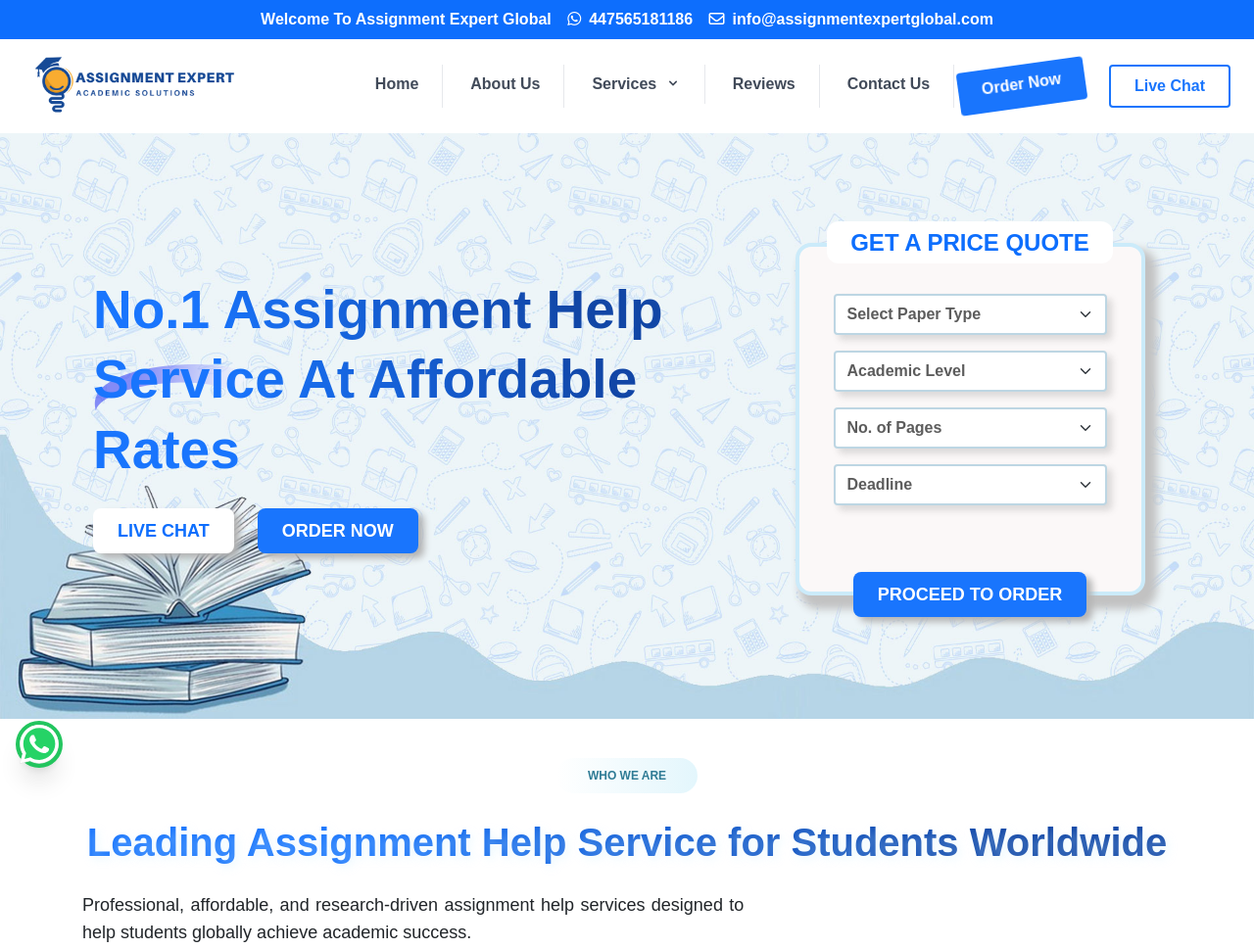
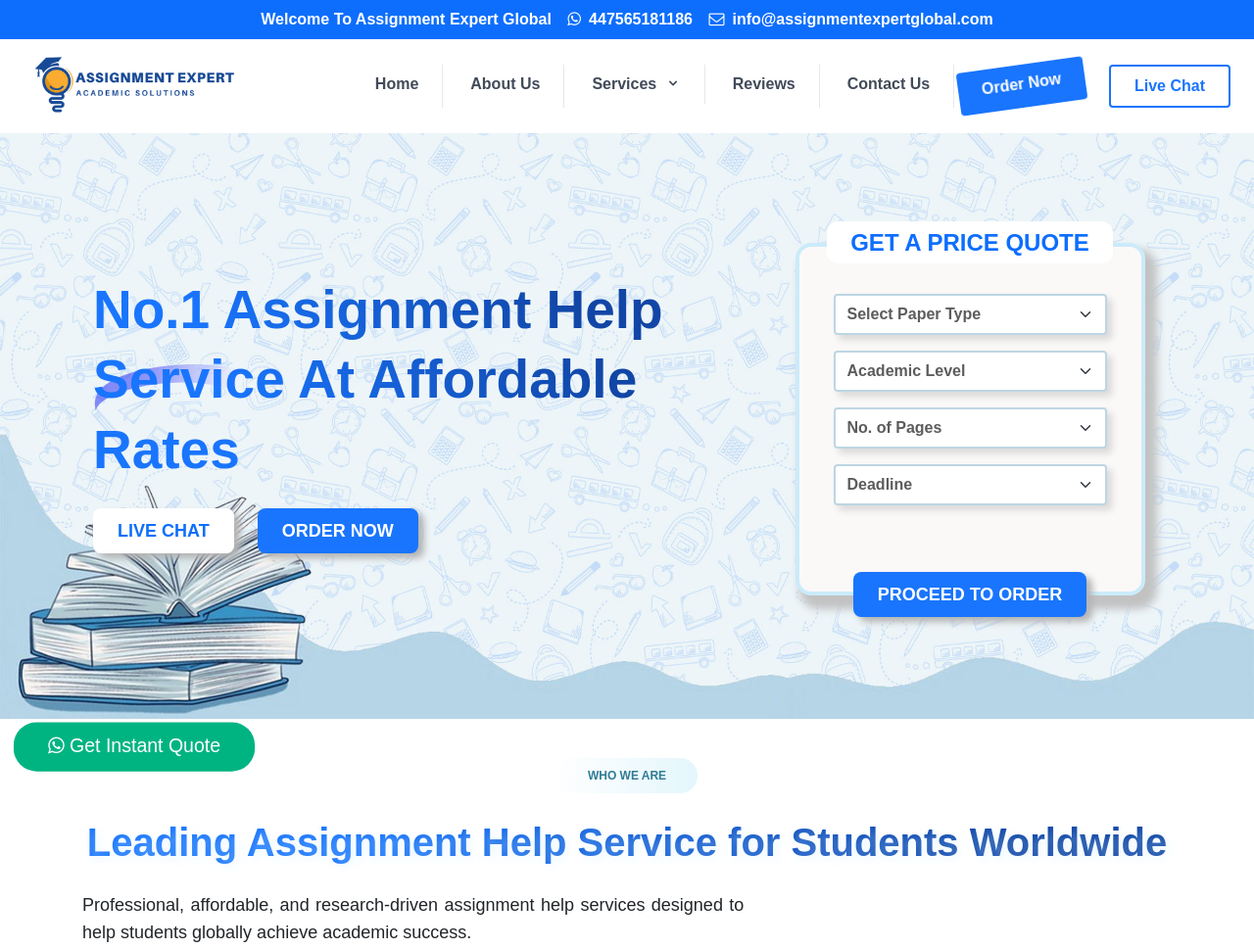
Before and after one commit to shiftuptech/assignmentexpertglobal, a PHP site: page / in a window 1280 px wide. Shown: the top 969 px of the page at 98% size. Run offline with PHP 8.4, Linux system fonts and the light colour scheme; some libraries are stand-ins or nearby versions.

Commit message:
icons and whatsapp integration

```diff
--- a/about-us.html
+++ b/about-us.html
@@ -74,7 +74,7 @@
     </style>
 
 
-    <script src="https://kit.fontawesome.com/2c6b599d00.js" crossorigin="anonymous"></script>
+    <link rel="stylesheet" href="https://cdnjs.cloudflare.com/ajax/libs/font-awesome/4.7.0/css/font-awesome.min.css">
 
 
     <script defer src="https://unpkg.com/alpinejs@3.2.4/dist/cdn.min.js"></script>
--- a/css/frontend-customcss.css
+++ b/css/frontend-customcss.css
@@ -195,3 +195,43 @@
 li.human-writing__item.fw-medium.d-flex.flex-ai-c {
     margin: 15px 0px;
 }
+.fixed-btn {
+    position: fixed;
+    left: 17px;
+    bottom: 14px;
+    z-index: 10;
+    background: #00b482;
+    color: #fff;
+    border-radius: 23px;
+    padding: 10px;
+    font-size: 19px;
+    width: 240px;
+    text-align: center;
+}
+.discount-offer {
+    animation-iteration-count: infinite;
+    animation-duration: 1s;
+    animation-name: heartBeat;
+    animation-timing-function: ease-in-out;
+    display: inline-block;
+}
+a.fixed-btn.discount-offer:hover {
+    color: white;
+}
+@keyframes heartBeat {
+    0% {
+        transform: scale(1);
+    }
+    14% {
+        transform: scale(1.05);
+    }
+    28% {
+        transform: scale(1);
+    }
+    42% {
+        transform: scale(1.1);
+    }
+    70% {
+        transform: scale(1);
+    }
+}
--- a/index.html
+++ b/index.html
@@ -79,7 +79,7 @@
     </style>
 
 
-    <script src="https://kit.fontawesome.com/2c6b599d00.js" crossorigin="anonymous"></script>
+    <link rel="stylesheet" href="https://cdnjs.cloudflare.com/ajax/libs/font-awesome/4.7.0/css/font-awesome.min.css">
 
 
     <script defer src="https://unpkg.com/alpinejs@3.2.4/dist/cdn.min.js"></script>
@@ -233,6 +233,7 @@
     <!--    <div class="message">Special Announcement! Our current WhatsApp number is not working due to some reasons. We now have new whatsapp number ie +923422063431. You can also email us at info@assignmentexpertglobal.com.</div>-->
     <!--  </div>-->
     <!--</div>-->
+    <a href="https://api.whatsapp.com/send?phone=447565181186&amp;text=Hi Assignment Expert, I need assignment help." class="fixed-btn discount-offer " target="_blank"><i class="fa fa-whatsapp"></i> Get Instant Quote</a>
     <div class="bg-primary-one ">
         <div class="container lg:flex items-center mx-auto lg:flex-row md:justify-between py-2 px-10 hidden ">
             <div class=" space-x-3 font-medium text-center text-white">
@@ -1548,7 +1549,7 @@
         </div>
 
 
-        <div class="fixed bottom-4 left-4 z-20 cursor-pointer ">
+        <!--<div class="fixed bottom-4 left-4 z-20 cursor-pointer ">
             <div class="h-12 w-12 bg-green-500 shadow-xl rounded-full">
                 <a href="https://api.whatsapp.com/send?phone=447565181186" target="_blank" class="absolute bottom-[4px] left-[4px]  rounded-full cursor-pointer" aria-label="Chat with us on WhatsApp">
                     <svg width="40px" height="40px" viewBox="0 0 1219.547 1225.016">
@@ -1568,7 +1569,7 @@
                     </svg>
                 </a>
             </div>
-        </div>
+        </div>-->
     </footer>
 
 
```
Lines whose indentation alone changed are shown as unchanged.
